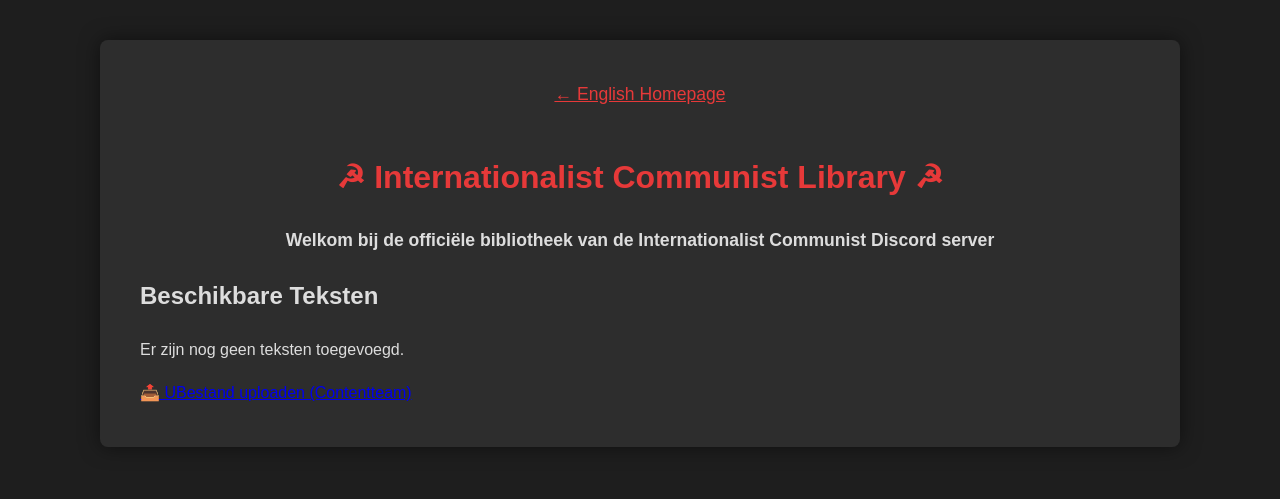
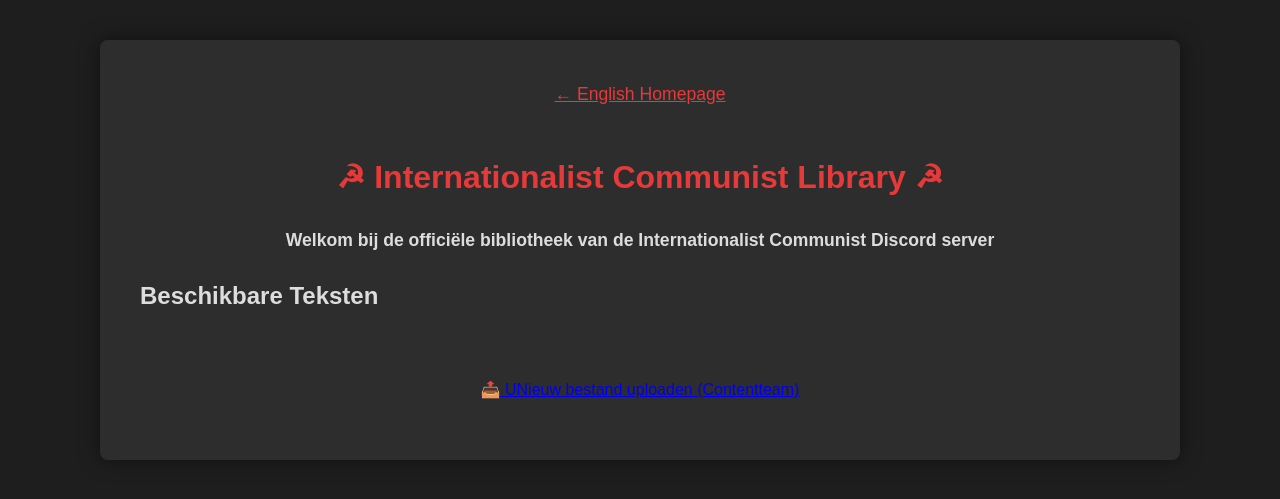
Before and after one commit to intcomden/internationalist-library, a Jekyll site: the page built from nl/index.html, in a window 1280 px wide. Shown: the top 499 px of the page. Built offline with Jekyll 4.4.1, drawn with Linux system fonts in a browser that asks for light colours.

Commit message:
Update index.html

```diff
--- a/nl/index.html
+++ b/nl/index.html
@@ -17,7 +17,6 @@ language: nl
 
 {% assign lang_texts = site.texts | where: "language", "nl" | sort: "title" %}
 
-{% if lang_texts.size > 0 %}
 {% for text in lang_texts %}
   <div style="margin: 20px 0; padding: 18px; border-left: 5px solid #e63939;">
     <h3><a href="{{ site.baseurl }}{{ text.url }}">{{ text.title }}</a></h3>
@@ -25,7 +24,7 @@ language: nl
     {% if text.description %}<p>{{ text.description }}</p>{% endif %}
   </div>
 {% endfor %}
-{% else %}
-  <p>Er zijn nog geen teksten toegevoegd.</p>
-{% endif %}
- <a href="{{ site.baseurl }}/admin/upload.html" target="_blank">📤 UBestand uploaden (Contentteam)</a>
+
+<p style="text-align: center; margin-top: 60px;">
+  <a href="{{ site.baseurl }}/admin/upload.html" target="_blank">📤 UNieuw bestand uploaden (Contentteam)</a>
+</p>
```
Lines whose indentation alone changed are shown as unchanged.
